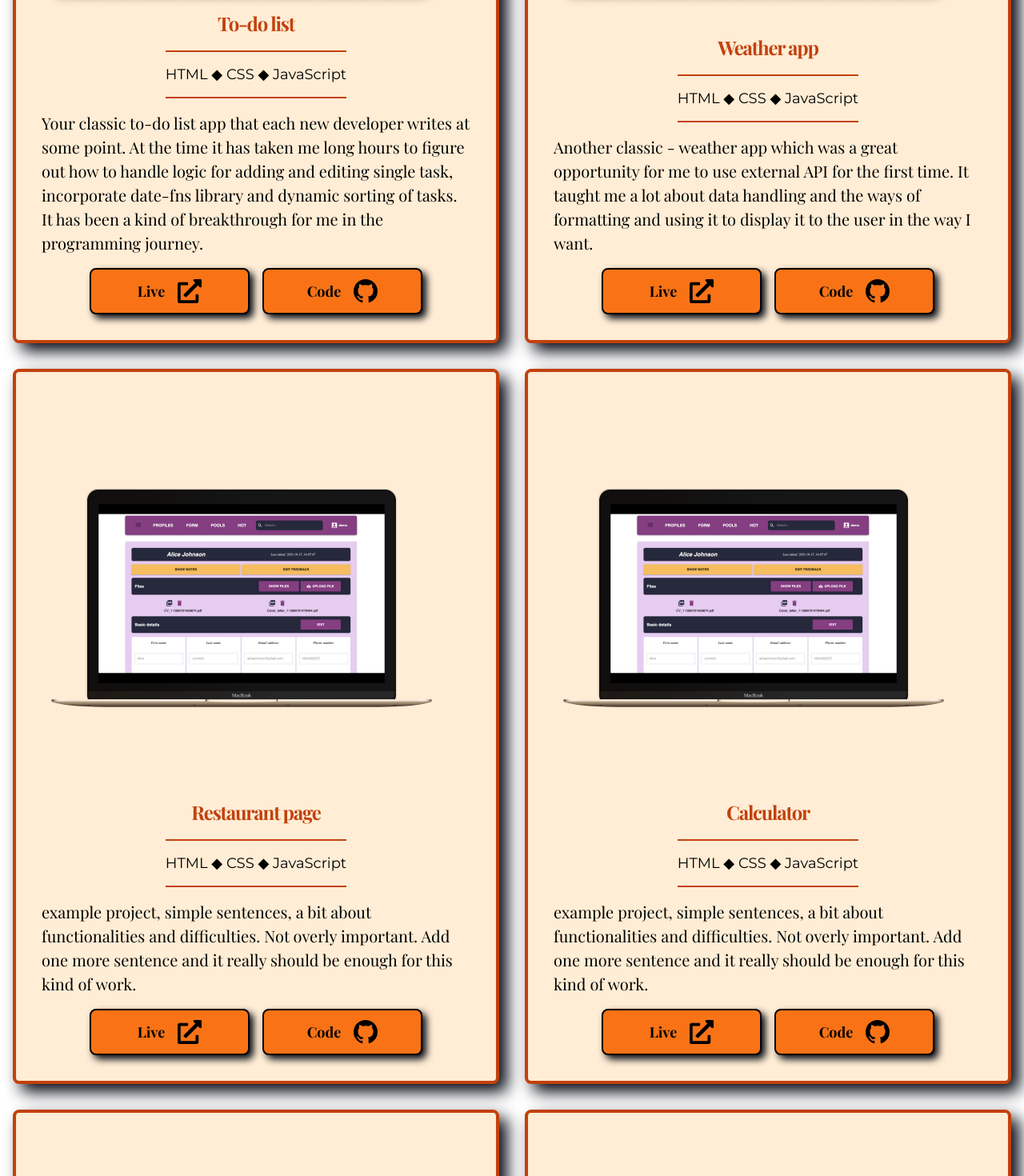
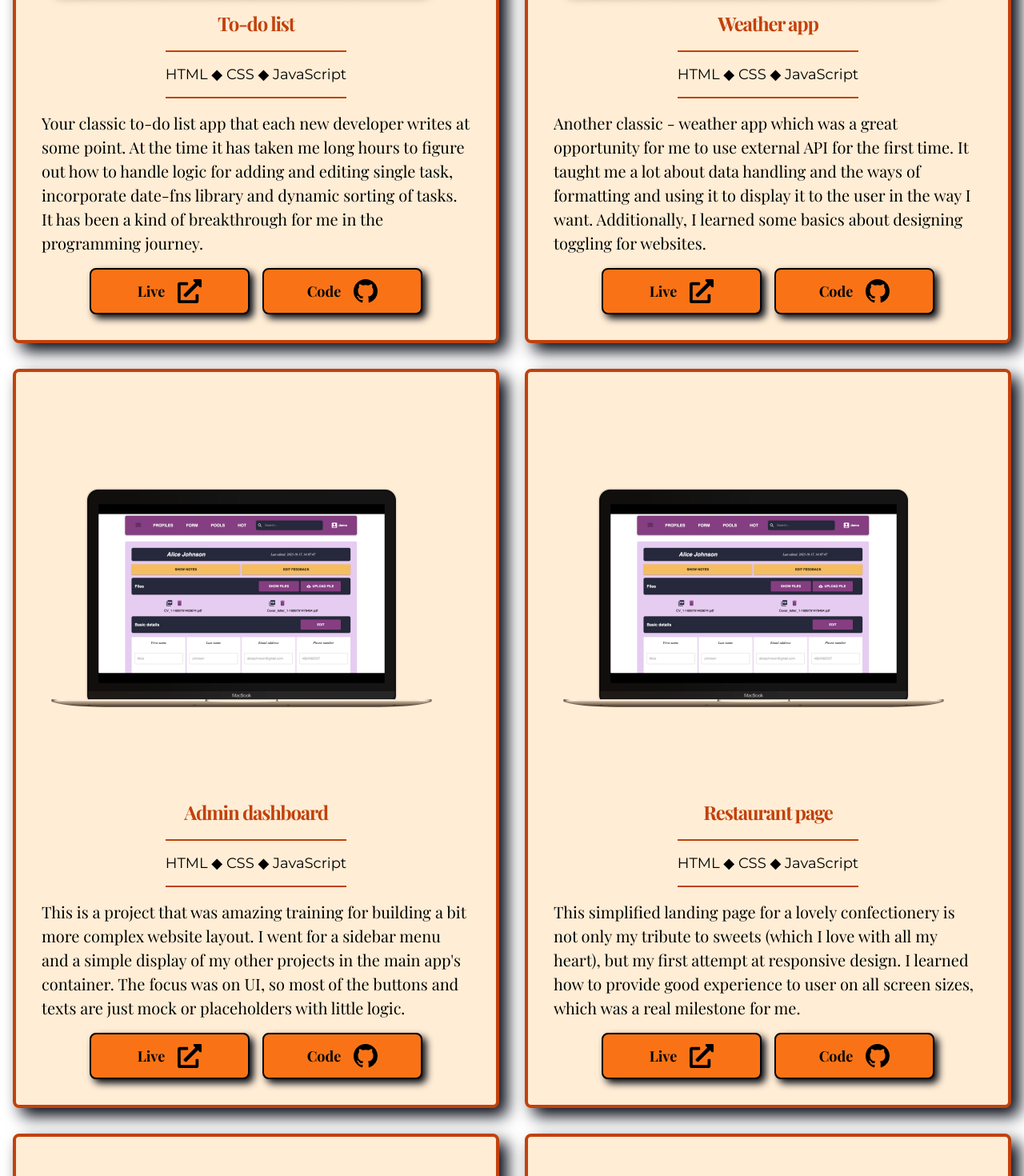
Before and after one commit to MateuszKuruc/developer-portfolio, a Next.js app in the folder developer-portfolio-site/: page /projects/playground in a window 1280 px wide. Shown: the part 2020-3490 px from the top of the page at 80% size. Built offline with nearby package versions, Linux system fonts and the light colour scheme; a web font is replaced by a local one.

Commit message:
add content for admin dashboard and restaurant page projects

```diff
--- a/developer-portfolio-site/src/app/constants/textConstants.ts
+++ b/developer-portfolio-site/src/app/constants/textConstants.ts
@@ -105,17 +105,27 @@ export const SPAGHETTI_PROJECTS = [
     name: "Weather app",
     stack: "HTML ◆ CSS ◆ JavaScript",
     description:
-      "Another classic - weather app which was a great opportunity for me to use external API for the first time. It taught me a lot about data handling and the ways of formatting and using it to display it to the user in the way I want.",
+      "Another classic - weather app which was a great opportunity for me to use external API for the first time. It taught me a lot about data handling and the ways of formatting and using it to display it to the user in the way I want. Additionally, I learned some basics about designing toggling for websites.",
     alt: "test",
     live: "https://mateuszkuruc.github.io/odin-weather-app/",
     code: "https://github.com/MateuszKuruc/odin-weather-app",
   },
   {
     src: "/project1_desktop_1.png",
+    name: "Admin dashboard",
+    stack: "HTML ◆ CSS ◆ JavaScript",
+    description:
+      "This is a project that was amazing training for building a bit more complex website layout. I went for a sidebar menu and a simple display of my other projects in the main app's container. The focus was on UI, so most of the buttons and texts are just mock or placeholders with little logic.",
+    alt: "test",
+    live: "https://mateuszkuruc.github.io/odin-admin-dashboard/",
+    code: "https://github.com/MateuszKuruc/odin-admin-dashboard",
+  },
+  {
+    src: "/project1_desktop_1.png",
     name: "Restaurant page",
     stack: "HTML ◆ CSS ◆ JavaScript",
     description:
-      "example project, simple sentences, a bit about functionalities and difficulties. Not overly important. Add one more sentence and it really should be enough for this kind of work.",
+      "This simplified landing page for a lovely confectionery is not only my tribute to sweets (which I love with all my heart), but my first attempt at responsive design. I learned how to provide good experience to user on all screen sizes, which was a real milestone for me.",
     alt: "test",
     live: "https://mateuszkuruc.github.io/odin-restaurant-page/",
     code: "https://github.com/MateuszKuruc/odin-restaurant-page",
@@ -142,16 +152,6 @@ export const SPAGHETTI_PROJECTS = [
   },
   {
     src: "/project1_desktop_1.png",
-    name: "Admin dashboard",
-    stack: "HTML ◆ CSS ◆ JavaScript",
-    description:
-      "example project, simple sentences, a bit about functionalities and difficulties. Not overly important. Add one more sentence and it really should be enough for this kind of work.",
-    alt: "test",
-    live: "https://mateuszkuruc.github.io/odin-admin-dashboard/",
-    code: "https://github.com/MateuszKuruc/odin-admin-dashboard",
-  },
-  {
-    src: "/project1_desktop_1.png",
     name: "Etch a sketch",
     stack: "HTML ◆ CSS ◆ JavaScript",
     description:
```
